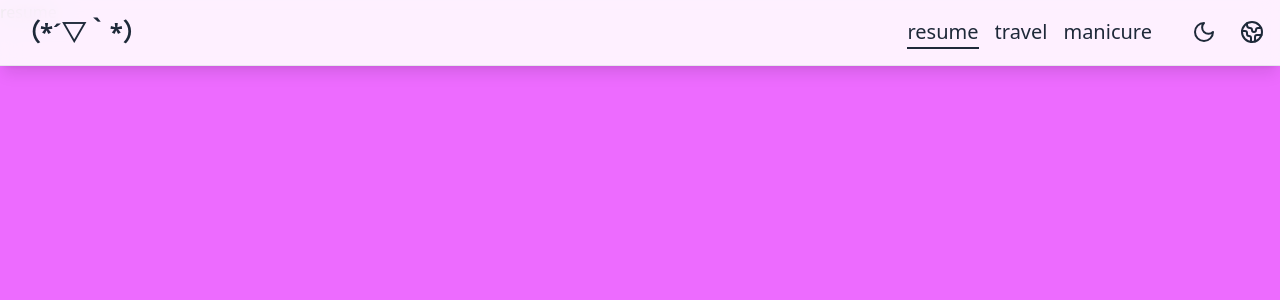
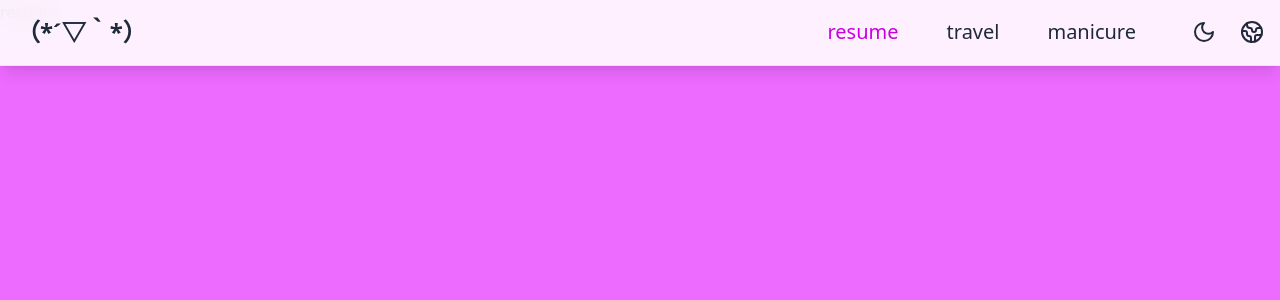
Before and after one commit to marsuelu/personal-website, a React (Vite) app: page /#/home/resume in a window 1280 px wide. Shown: the top 300 px of the page. Built offline with nearby package versions, Linux system fonts and the light colour scheme; a web font is replaced by a local one.

Commit message:
change nav style

```diff
--- a/src/pages/home/index.tsx
+++ b/src/pages/home/index.tsx
@@ -9,6 +9,8 @@ import Menu from './header/Menu.tsx';
 import { Outlet } from 'react-router-dom';
 import { useTranslation } from 'react-i18next';
 import { useNavigate, useLocation } from 'react-router-dom';
+import { Dot as DotIcon } from 'lucide-react';
+import { twMerge } from 'tailwind-merge';
 
 gsap.registerPlugin(ScrollTrigger, ScrollSmoother);
 
@@ -66,25 +68,27 @@ const Home: FC = () => {
             </div>
             <Menu className="sm:hidden" />
             <div className="hidden sm:flex items-center space-x-4">
-              <nav className="flex justify-start text-gray-800 gap-4 mr-10">
+              <nav className="flex justify-start  gap-4 mr-10">
                 {tabConfig.map((v, i) => (
                   <div
-                    className={`
-                      relative cursor-pointer max-w-xs text-ellipsis overflow-hidden text-xl/relaxed
-                      after:content-[''] after:absolute after:left-0 after:bottom-0 after:h-[2px] after:w-full
-                      after:bg-gray-800 after:transition-transform after:duration-300 after:origin-left
-                      ${
-                        i === tabConfig.findIndex((a) => a === currentTab)
-                          ? 'after:scale-x-100'
-                          : 'after:scale-x-0 hover:after:scale-x-100'
-                      }
-                    `}
+                    className={twMerge(
+                      `
+                        group relative cursor-pointer max-w-xs text-ellipsis overflow-hidden text-xl/relaxed text-gray-800
+                        duration-300 px-4 [&.active>span]:text-fuchsia-600
+                      `,
+                      i === tabConfig.findIndex((a) => a === currentTab) ? 'active' : ''
+                    )}
                     onClick={(e) => {
                       navigate(`/home/${v}`);
                       setCurrentTab(v);
                     }}
                   >
-                    {t(v)}
+                    <DotIcon
+                      size={20}
+                      strokeWidth={8}
+                      className="absolute -left-1 top-2 text-fuchsia-600 hidden group-hover:inline-block"
+                    />
+                    <span>{t(v)}</span>
                   </div>
                 ))}
               </nav>
```
